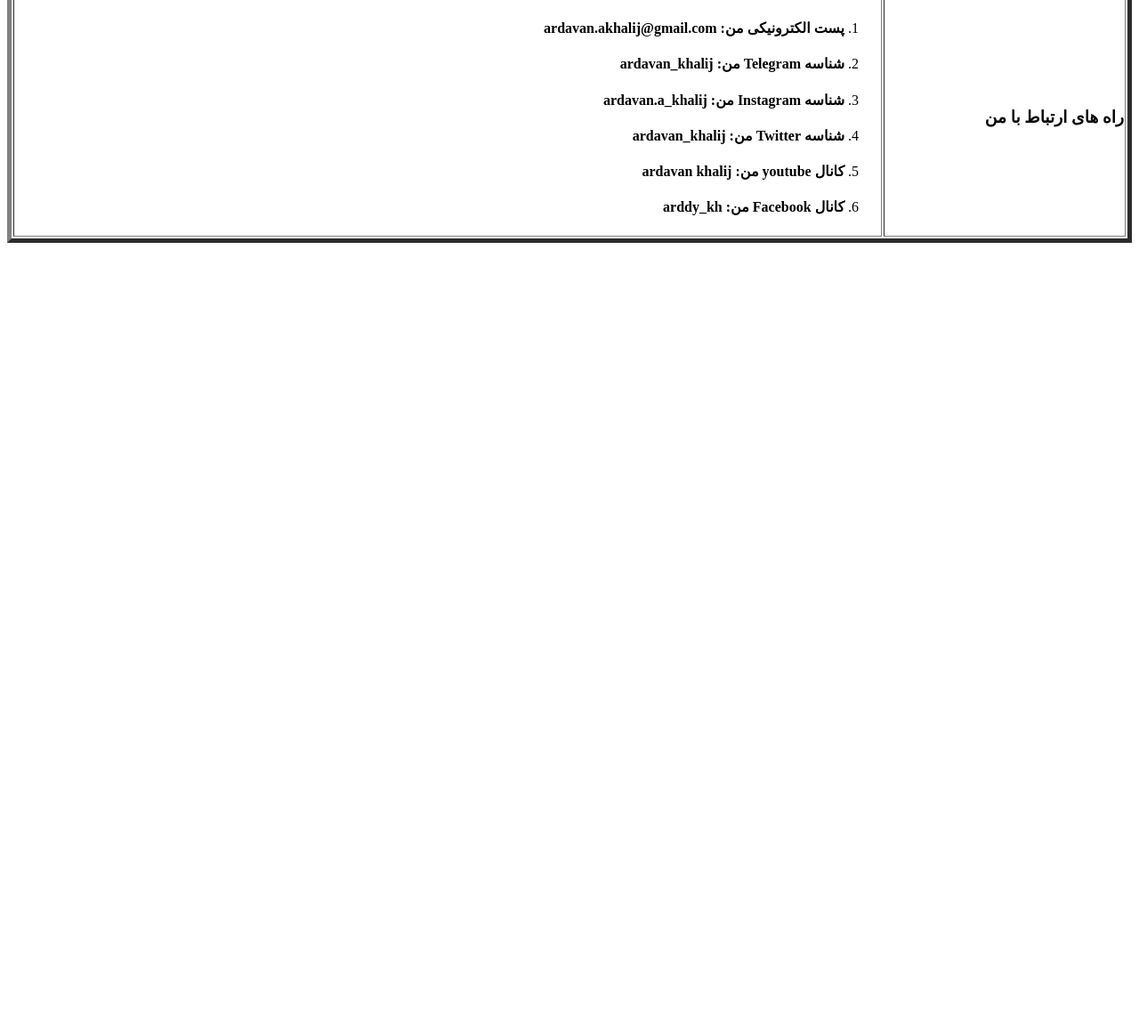
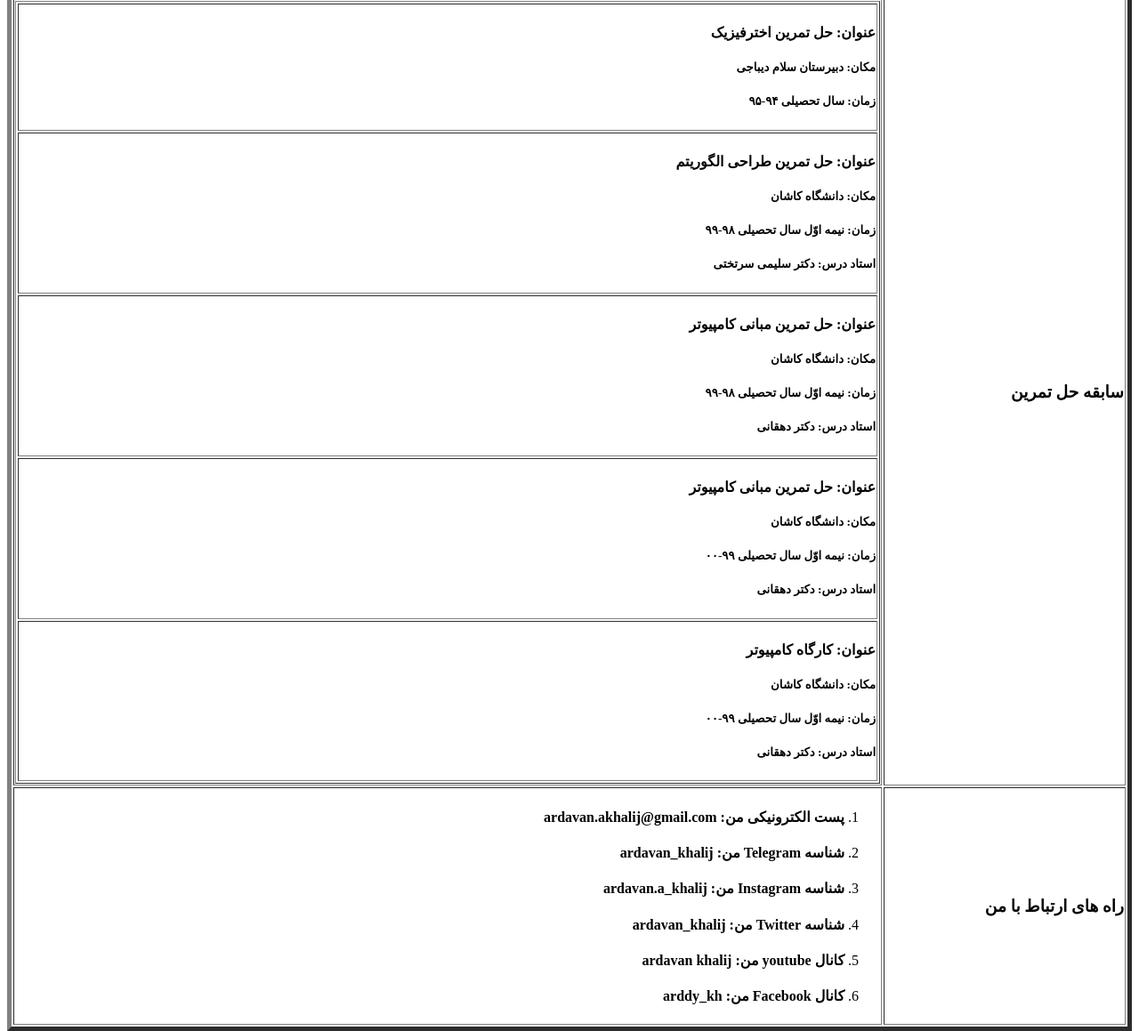
Before and after one commit to ArdavanKhalij/Web-Design-HW, a plain HTML site: page HW1/index.html in a window 1280 px wide. Shown: the part 746-1905 px from the top of the page at 89% size. Before the commit the page ends 1027 px from the top, so only its background shows below. Drawn offline with Linux system fonts and the light colour scheme.

Commit message:
Update index.html

```diff
--- a/HW1/index.html
+++ b/HW1/index.html
@@ -63,6 +63,54 @@
 					</tr>
 					<tr>
 						<td>
+							<h3>سابقه حل تمرین</h3>
+						</td>
+						<td>
+							<table border="1px">
+								<tr>
+									<td width="1097px">
+										<h4>عنوان: حل تمرین اخترفیزیک</h4>
+										<h5>مکان: دبیرستان سلام دیباجی</h5>
+										<h5>زمان: سال تحصیلی ۹۴-۹۵</h5>
+									</td>
+								</tr>
+								<tr>
+									<td width="1097px">
+										<h4>عنوان: حل تمرین طراحی الگوریتم</h4>
+										<h5>مکان: دانشگاه کاشان</h5>
+										<h5>زمان: نیمه اوّل سال تحصیلی ۹۸-۹۹</h5>
+										<h5>استاد درس: دکتر سلیمی سرتختی</h5>
+									</td>
+								</tr>
+								<tr>
+									<td width="1097px">
+										<h4>عنوان: حل تمرین مبانی کامپیوتر</h4>
+										<h5>مکان: دانشگاه کاشان</h5>
+										<h5>زمان: نیمه اوّل سال تحصیلی ۹۸-۹۹</h5>
+										<h5>استاد درس: دکتر دهقانی</h5>
+									</td>
+								</tr>
+								<tr>
+									<td width="1097px">
+										<h4>عنوان: حل تمرین مبانی کامپیوتر</h4>
+										<h5>مکان: دانشگاه کاشان</h5>
+										<h5>زمان: نیمه اوّل سال تحصیلی ۹۹-۰۰</h5>
+										<h5>استاد درس: دکتر دهقانی</h5>
+									</td>
+								</tr>
+								<tr>
+									<td width="1097px">
+										<h4>عنوان: کارگاه کامپیوتر</h4>
+										<h5>مکان: دانشگاه کاشان</h5>
+										<h5>زمان: نیمه اوّل سال تحصیلی ۹۹-۰۰</h5>
+										<h5>استاد درس: دکتر دهقانی</h5>
+									</td>
+								</tr>
+							</table>
+						</td>
+					</tr>
+					<tr>
+						<td>
 							<h3>راه های ارتباط با من</h3>
 						</td>
 						<td>
```
